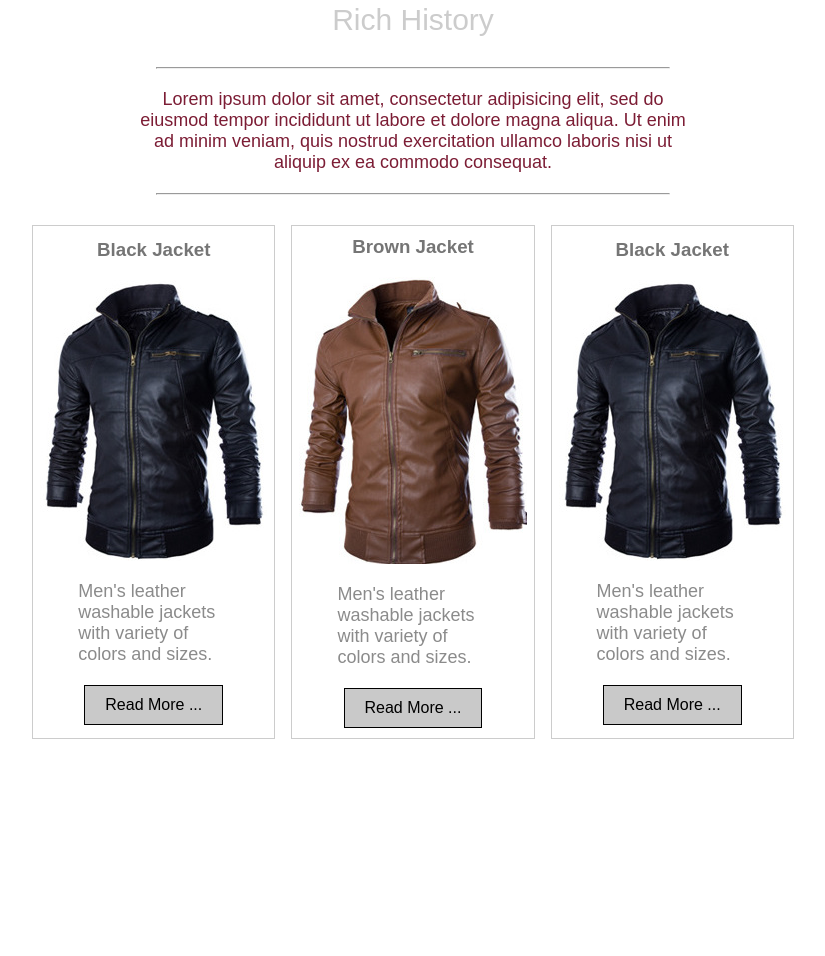
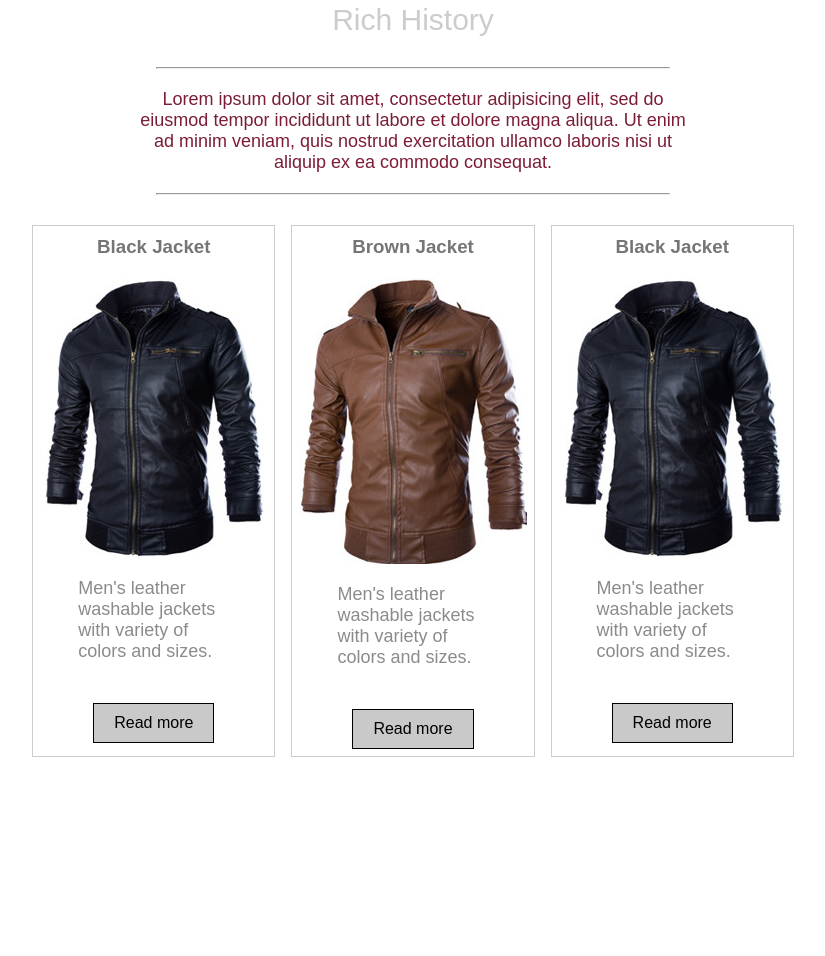
Before and after one commit to Ahmad-Saleh89/web-designing, a PHP site: page / in a window 1280 px wide. Shown: the part 2801-3757 px from the top of the page, without its empty margins (227-1052 px from the left). Before the commit the page ends 3540 px from the top, so only its background shows below. Run offline with PHP 8.4, Linux system fonts and the light colour scheme; some libraries are stand-ins or nearby versions.

Commit message:
some enhancement

```diff
--- a/parallax/index.html
+++ b/parallax/index.html
@@ -74,30 +74,30 @@
           <input type="checkbox" class="read-more-state" id="read-more-1">
           <h3>Black Jacket</h3>
           <img src="images/leather-jacket1.jpg" alt="">
-          <p>Men's leather washable jackets with variety of colors and sizes.
+          <p>Men's leather washable jackets with variety of colors and sizes. <br>
             <span class="read-more-target">Blackbird company has a variety of coats, jackets, suits
               for all genders and all ages, as well as various colors and styles.</span></p>
-          <label for="read-more-1" class="read-more-trigger">Read More ...</label>
+          <label for="read-more-1" class="read-more-trigger"></label>
         </div>
 
         <div class="jacket" id="jacket-2">
           <input type="checkbox" class="read-more-state" id="read-more-2">
           <h3>Brown Jacket</h3>
           <img src="images/leather-jacket2.jpg" alt="">
-          <p>Men's leather washable jackets with variety of colors and sizes.
+          <p>Men's leather washable jackets with variety of colors and sizes. <br>
             <span class="read-more-target">Blackbird company has a variety of coats, jackets, suits
               for all genders and all ages, as well as various colors and styles.</span></p>
-          <label for="read-more-2" class="read-more-trigger">Read More ...</label>
+          <label for="read-more-2" class="read-more-trigger"></label>
         </div>
 
         <div class="jacket" id="jacket-3">
           <input type="checkbox" class="read-more-state" id="read-more-3">
           <h3>Black Jacket</h3>
           <img src="images/leather-jacket1.jpg" alt="">
-          <p>Men's leather washable jackets with variety of colors and sizes.
+          <p>Men's leather washable jackets with variety of colors and sizes. <br>
             <span class="read-more-target">Blackbird company has a variety of coats, jackets, suits
               for all genders and all ages, as well as various colors and styles.</span></p>
-          <label for="read-more-3" class="read-more-trigger">Read More ...</label>
+          <label for="read-more-3" class="read-more-trigger"></label>
         </div>
       </div>
 
--- a/parallax/scripts.js
+++ b/parallax/scripts.js
@@ -33,4 +33,8 @@ $(document).ready(function(){
       $('.window-tint').css('opacity', opacity);
     }
   });
+
+  $('.read-more-trigger').click(function(){
+    $(this).parents().toggleClass(' clicked');
+  });
 });
--- a/parallax/styles.css
+++ b/parallax/styles.css
@@ -176,15 +176,23 @@ header.bird-box {
 .leather-jackets {
   width: 100%;
   display: grid;
+  grid-gap: 1em;
   grid-template-columns: repeat(5, 1fr);
-  grid-gap: 1em; }
+  grid-template-rows: auto auto; }
   .leather-jackets .jacket {
     border: 1px solid #ccc;
     padding: 5px;
     display: flex;
     flex-direction: column;
-    justify-content: center;
-    align-items: center; }
+    justify-content: flex-start;
+    align-items: center;
+    max-height: 520px; }
+    .leather-jackets .jacket.clicked {
+      grid-row: span 2;
+      max-height: 1000px; }
+    .leather-jackets .jacket h3 {
+      color: #757575;
+      margin-top: 5px; }
     .leather-jackets .jacket p {
       color: #8b8b8b; }
       .leather-jackets .jacket p .read-more-target {
@@ -192,25 +200,26 @@ header.bird-box {
         font-size: 0;
         max-height: 0;
         transition: all 300ms ease-in-out; }
+    .leather-jackets .jacket .read-more-trigger {
+      padding: 10px 20px;
+      margin-bottom: 20px;
+      border: 1px solid black;
+      background-color: #c9c9c9;
+      cursor: pointer;
+      transition: all 200ms ease-in-out; }
+      .leather-jackets .jacket .read-more-trigger:hover {
+        color: white;
+        background-color: black; }
+      .leather-jackets .jacket .read-more-trigger::before {
+        content: "Read more"; }
     .leather-jackets .jacket .read-more-state {
       display: none; }
       .leather-jackets .jacket .read-more-state:checked ~ p .read-more-target {
         opacity: 1;
         font-size: inherit;
         max-height: 100em; }
-    .leather-jackets .jacket h3 {
-      color: #757575;
-      margin-top: 5px; }
-    .leather-jackets .jacket label {
-      padding: 10px 20px;
-      border: 1px solid black;
-      background-color: #c9c9c9;
-      margin-bottom: 5px;
-      cursor: pointer;
-      transition: all 200ms ease-in-out; }
-      .leather-jackets .jacket label:hover {
-        color: white;
-        background-color: black; }
+      .leather-jackets .jacket .read-more-state:checked ~ .read-more-trigger::before {
+        content: "Read less"; }
   .leather-jackets #jacket-1 {
     grid-column: 2; }
   .leather-jackets #jacket-2 {
--- a/parallax/styles.sass
+++ b/parallax/styles.sass
@@ -181,19 +181,29 @@ header.bird-box
         background: white
         color: black
         border: 1px solid black
+
 .leather-jackets
   width: 100%
   display: grid
+  grid-gap: 1em
   grid-template-columns: repeat(5,1fr)
-  grid-gap: 1em
+  grid-template-rows: auto auto
 
   .jacket
     border: 1px solid #ccc
     padding: 5px
     display: flex
     flex-direction: column
-    justify-content: center
+    justify-content: flex-start
     align-items: center
+    max-height: 520px
+    &.clicked
+      grid-row: span 2
+      max-height: 1000px
+
+    h3
+      color: rgb(117, 117, 117)
+      margin-top: 5px
     p
       color: rgb(139, 139, 139)
       .read-more-target
@@ -202,28 +212,29 @@ header.bird-box
         max-height: 0
         transition: all 300ms ease-in-out
 
+    .read-more-trigger
+      padding: 10px 20px
+      margin-bottom: 20px
+      border: 1px solid black
+      background-color: rgb(201, 201, 201)
+      cursor: pointer
+      transition: all 200ms ease-in-out
+      &:hover
+        color: white
+        background-color: black
+      &::before
+        content: "Read more"
+
     .read-more-state
       display: none
       &:checked ~ p .read-more-target
         opacity: 1
         font-size: inherit
         max-height: 100em
+      &:checked ~ .read-more-trigger::before
+        content: "Read less"
+      &:checked
 
-    h3
-      color: rgb(117, 117, 117)
-      margin-top: 5px
-
-
-    label
-      padding: 10px 20px
-      border: 1px solid black
-      background-color: rgb(201, 201, 201)
-      margin-bottom: 5px
-      cursor: pointer
-      transition: all 200ms ease-in-out
-      &:hover
-        color: white
-        background-color: black
 
   #jacket-1
     grid-column: 2
```
Also changed, not shown: 1 other file.
